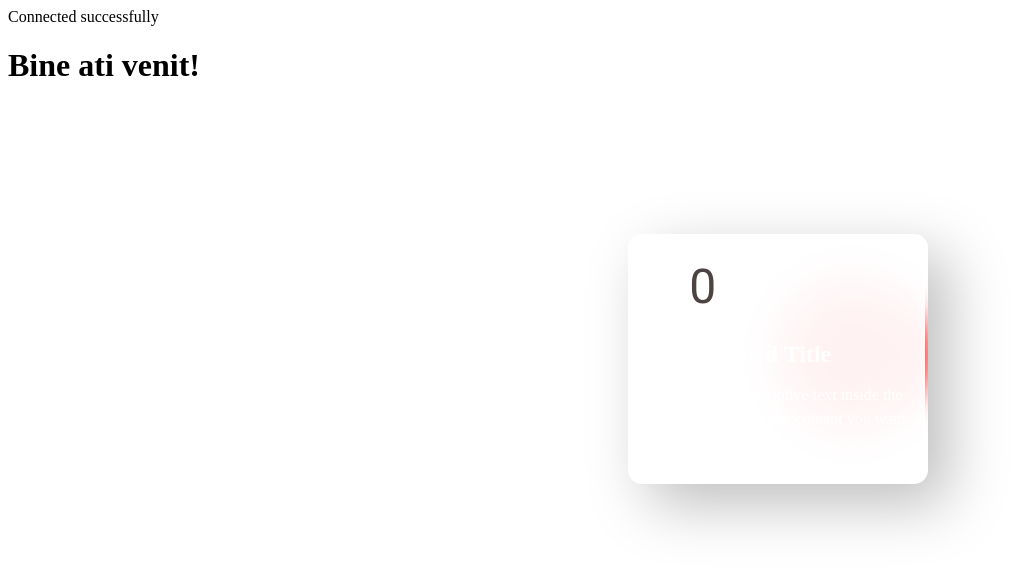
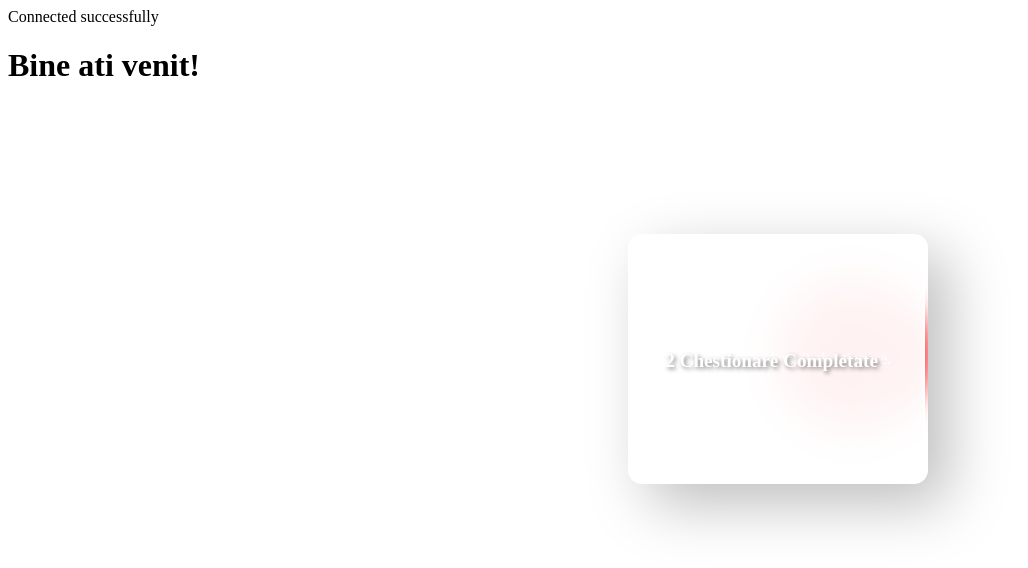
Before and after one commit to PirvuStefan/chestionare, a PHP site: page /welcome.php in a window 1280 px wide. Shown: the top 568 px of the page, without its empty margins (0-1028 px from the left). Run offline with PHP 8.4, Linux system fonts and the light colour scheme; data that the repository does not hold is empty.

Commit message:
salutate frate

```diff
--- a/mainpage.css
+++ b/mainpage.css
@@ -64,14 +64,16 @@
   }
 }
 
-.modern-text {
-    color: #4d4343; /* Black text */
-    font-family: Roboto; /* Modern, readable fonts */
-    font-size: 3rem; /* Base readable size */
-    line-height: 1.6; /* Good spacing for readability */
-    font-weight: 400; /* Normal weight for clarity */
-    letter-spacing: 0.5px; /* Slight spacing for modern feel */
-    margin: 50px 0 1rem -150px; /* Top and left spacing for moving text down and to the left */
+.modern-text{
+
+    position: absolute;
+    top: 20px;
+    left: 20px;
+    z-index: 10; /* Ensures text appears above bg and blob */
+    color: white; /* Or whatever color works with your background */
+    font-size: 1.2em;
+    font-weight: bold;
+    text-shadow: 2px 2px 4px rgba(0, 0, 0, 0.5);
 
 }
 
--- a/welcome.php
+++ b/welcome.php
@@ -11,10 +11,11 @@ include('connection.php');
 
 
 
- $sql = "SELECT COUNT(*) as count FROM user_questionnaires WHERE user_id='$userID'";
+ $sql = "SELECT COUNT(*) as count FROM user_questionnaires WHERE user_id='$userID' AND (answered_correct + answered_incorrect) > 9";
  $result = mysqli_query($conn, $sql);
  $row = mysqli_fetch_assoc($result);
  $chestionare_completate = $row['count'] ?? 0; // in cazul in care nu exista chestionare, setam la 0
+ $chestionare_completate = 2;
 
 
 ?>
@@ -34,10 +35,12 @@ include('connection.php');
         <div class="bg"></div>
         <div class="blob"></div>
         <div class="card-content">
-            <div class="modern-text"><?php echo $chestionare_completate ?? 0; ?></div>
-            <h3>Card Title</h3>
-            <p>This is some descriptive text inside the card. You can add any content you want here.</p>
-            <button>Action Button</button>
+            <div class ="modern-text"><?php echo $chestionare_completate ?? 0; ?>
+
+            Chestionare Completate</div>
+            <div >In total ati completat <?php echo $chestionare_completate ?? 0; ?>  chestionare.</div>
+
+
         </div>
     </div>
 
```
